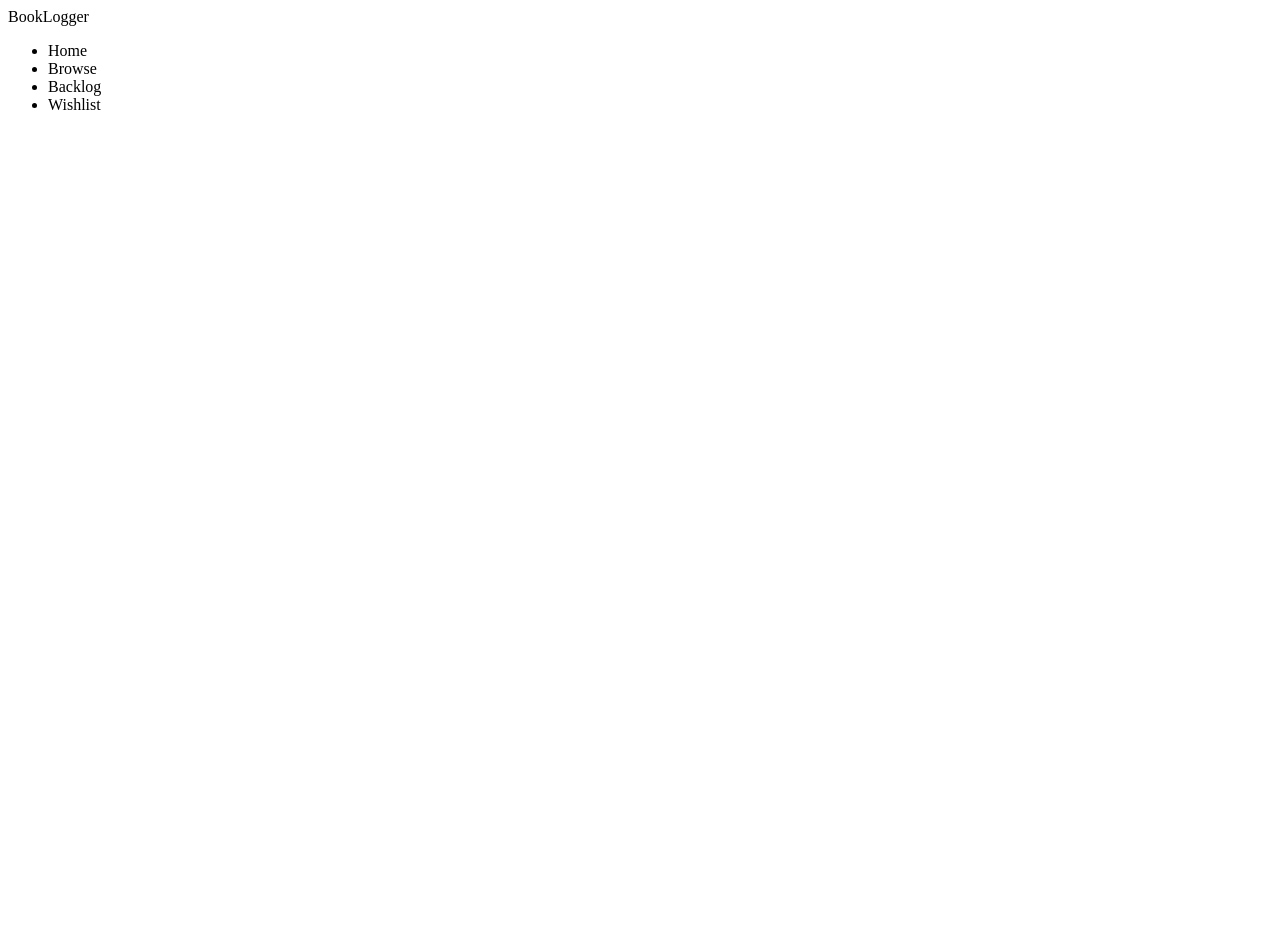
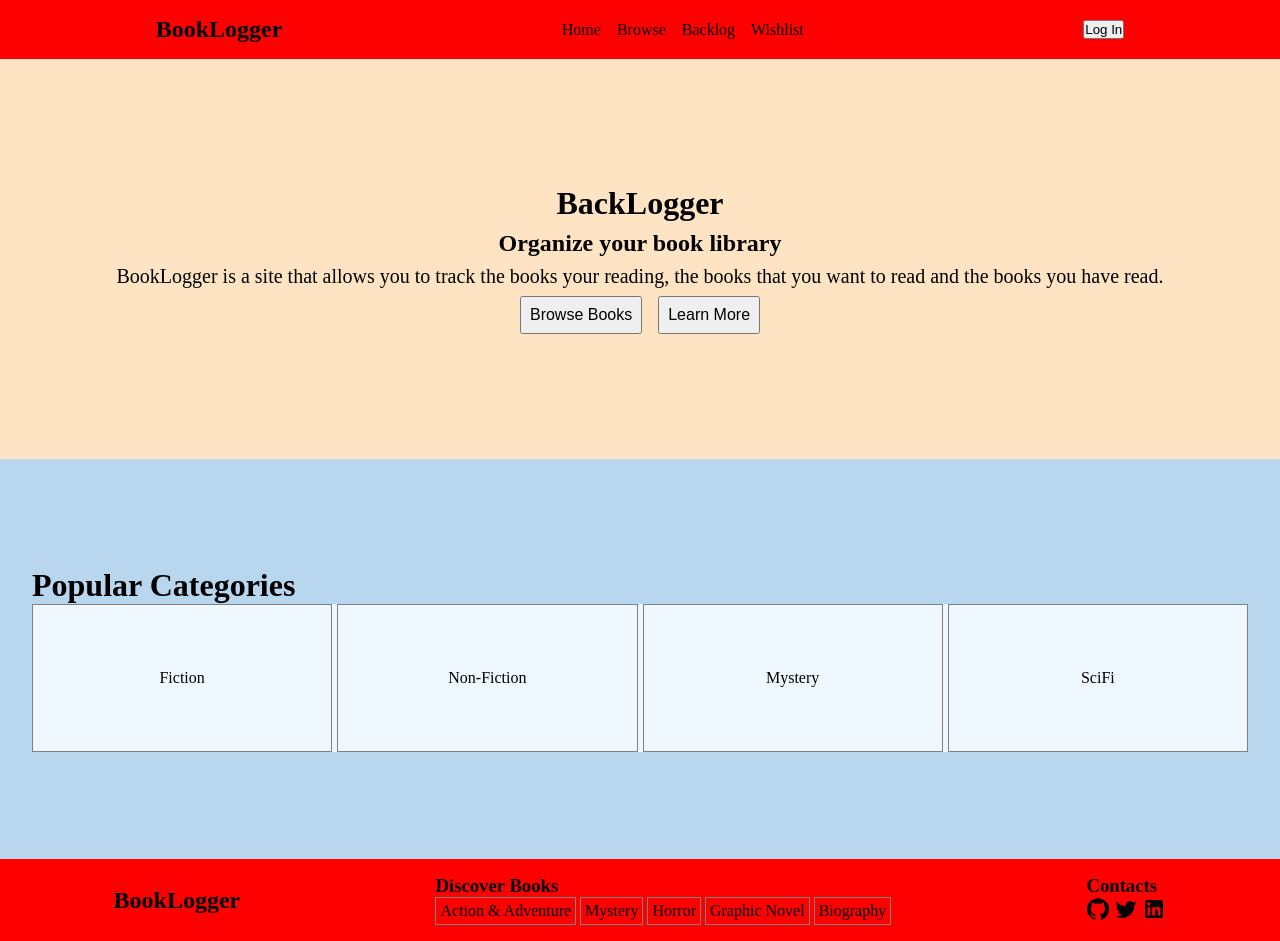
Before and after one commit to p2557506/book-logger, a React (Create React App) app in the folder client/: page / in a window 1280 px wide. Before the commit the page ends 800 px from the top, so only its background shows below. Built offline with nearby package versions, Linux system fonts and the light colour scheme.

Commit message:
Added navbar, footer, home page structure

```diff
--- a/client/package.json
+++ b/client/package.json
@@ -3,6 +3,10 @@
   "version": "0.1.0",
   "private": true,
   "dependencies": {
+    "@emotion/react": "^11.11.3",
+    "@emotion/styled": "^11.11.0",
+    "@mui/icons-material": "^5.15.2",
+    "@mui/material": "^5.15.2",
     "@testing-library/jest-dom": "^5.17.0",
     "@testing-library/react": "^13.4.0",
     "@testing-library/user-event": "^13.5.0",
--- /dev/null
+++ b/client/src/components/footer/Footer.jsx
@@ -0,0 +1,36 @@
+import React from 'react'
+import "./footer.scss"
+//Contacts
+import GitHubIcon from '@mui/icons-material/GitHub';
+import TwitterIcon from '@mui/icons-material/Twitter';
+import LinkedInIcon from '@mui/icons-material/LinkedIn';
+const Footer = () => {
+  return (
+    <nav>
+        <div className="part1">
+
+            <h1 className="logo">BookLogger</h1>
+        </div>
+        <div className="part2">
+            <h3>Discover Books</h3>
+            <ul className="discoverOptions">
+                <li>Action & Adventure</li>
+                <li>Mystery</li>
+                <li>Horror</li>
+                <li>Graphic Novel</li>
+                <li>Biography</li>
+            </ul>
+        </div>
+        <div className="part3">
+            <h3>Contacts</h3>
+            <ul className="contactOptions">
+                <li><GitHubIcon/></li>
+                <li><TwitterIcon/></li>
+                <li><LinkedInIcon/></li>
+            </ul>
+        </div>
+    </nav>
+  )
+}
+
+export default Footer
--- /dev/null
+++ b/client/src/components/footer/footer.scss
@@ -0,0 +1,29 @@
+.part1{
+    h1{
+
+    }
+}
+.part2{
+    .discoverOptions{
+        display: flex;
+        list-style: none;
+        flex: wrap;
+        gap: 0.25rem;
+        li{
+            border: 1px solid gray;
+            padding: 0.25rem;
+        }
+    }
+}
+.part3{
+    .contactOptions{
+        display: flex;
+
+        flex: wrap;
+        gap: 0.25rem;
+        li{
+            list-style: none;
+
+        }
+    }
+}
--- a/client/src/components/navbar/Navbar.jsx
+++ b/client/src/components/navbar/Navbar.jsx
@@ -1,15 +1,16 @@
 import React from 'react'
-
+import "./navbar.scss"
 const Navbar = () => {
   return (
     <nav>
-        <div className="logo">BookLogger</div>
+        <h1 className="logo">BookLogger</h1>
         <ul className="navOptions">
             <li>Home</li>
             <li>Browse</li>
             <li>Backlog</li>
             <li>Wishlist</li>
         </ul>
+        <button>Log In</button>
     </nav>
   )
 }
--- a/client/src/components/navbar/navbar.scss
+++ b/client/src/components/navbar/navbar.scss
@@ -0,0 +1,19 @@
+*{
+    margin: 0;
+    padding: 0;
+}
+nav{
+
+    display: flex;
+    align-items: center;
+    background-color: red;
+    justify-content: space-around;
+    padding: 1rem;
+
+    .navOptions{
+        display: flex;
+        gap: 1rem;
+        list-style: none;
+
+    }
+}
--- a/client/src/pages/home/Home.jsx
+++ b/client/src/pages/home/Home.jsx
@@ -1,12 +1,37 @@
 import React from 'react'
 import Navbar from '../../components/navbar/Navbar'
+import "./home.scss"
+import Footer from '../../components/footer/Footer'
 
-const Hello = () => {
+const Home = () => {
   return (
-    <div>
+    <div className="home">
         <Navbar/>
+        <div className="introSection">
+          <h1 className="logo">BackLogger</h1>
+          <h2>Organize your book library</h2>
+          <p className="websiteDesc">
+          BookLogger is a site that allows you to track the books your reading,
+          the books that you want to read and the books you have read.
+          </p>
+          <div className="buttons">
+            <button className="brwsBtn">Browse Books</button>
+            <button className="lrnBtn">Learn More</button>
+          </div>
+        </div>
+        <div className="categoryContainer">
+          <h1>Popular Categories</h1>
+          <div className="categoriesSection">
+            <div className="categoryItem">Fiction</div>
+            <div className="categoryItem">Non-Fiction</div>
+            <div className="categoryItem">Mystery</div>
+            <div className="categoryItem">SciFi</div>
+
+          </div>
+        </div>
+        <Footer/>
     </div>
   )
 }
 
-export default Hello
+export default Home
--- a/client/src/pages/home/home.scss
+++ b/client/src/pages/home/home.scss
@@ -0,0 +1,62 @@
+*{
+    padding: 0;
+        margin: 0;
+}
+.home{
+    height: 100vh;
+
+    .introSection{
+        height: 50%;
+        display: flex;
+        flex-direction: column;
+        align-items: center;
+        justify-content: center;
+        background-color: bisque;
+        gap: 0.5rem;
+        h1{
+
+        }
+
+        .websiteDesc{
+            font-size: 1.25rem;
+        }
+
+        .buttons{
+            display: flex;
+            gap: 1rem;
+
+            .brwsBtn{
+                padding: 0.5rem;
+                font-size: 1rem;
+            }
+            .lrnBtn{
+                padding: 0.5rem;
+                font-size: 1rem;
+            }
+        }
+
+    }
+    .categoryContainer{
+        background-color: rgb(185, 214, 239);
+        height: 50%;
+        display: flex;
+        flex-direction: column;
+        padding: 0 2rem;
+        justify-content: center;
+        .categoriesSection{
+            background-color: aliceblue;
+            display: grid;
+            grid-template-columns: 1fr 1fr 1fr 1fr;
+            grid-gap: 5px;
+
+
+            .categoryItem{
+                border: 1px solid gray;
+                text-align: center;
+                padding: 4rem;
+
+
+            }
+        }
+    }
+}
```
Also changed, not shown: 1 other file (tests, documents, lock files or other folders).
